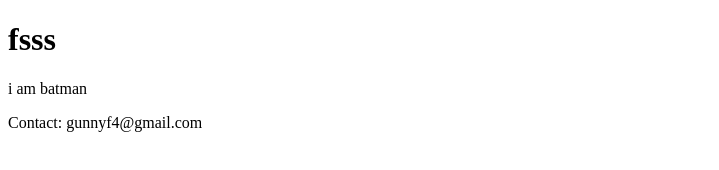
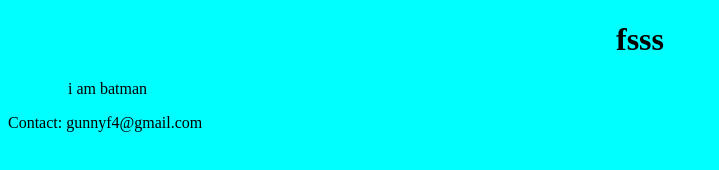
Before and after one commit to Pis2la/git-project, a plain HTML site: page index.html in a window 1280 px wide. Shown: the whole page, without its empty margins (0-719 px from the left). Drawn offline with Linux system fonts and the light colour scheme.

Commit message:
update index.html and css

```diff
--- /dev/null
+++ b/css/index.css
@@ -0,0 +1,9 @@
+body{
+    background-color: aqua;
+}
+h1{
+    text-align: center;
+}
+p{
+    text-indent: 60px;
+}
--- a/index.html
+++ b/index.html
@@ -4,6 +4,7 @@
     <meta charset="UTF-8">
     <meta name="viewport" content="width=device-width, initial-scale=1.0">
     <title>GunNyF4</title>
+    <link rel="stylesheet" href="css/index.css">
 </head>
 <body>
     <h1>fsss</h1>
```
